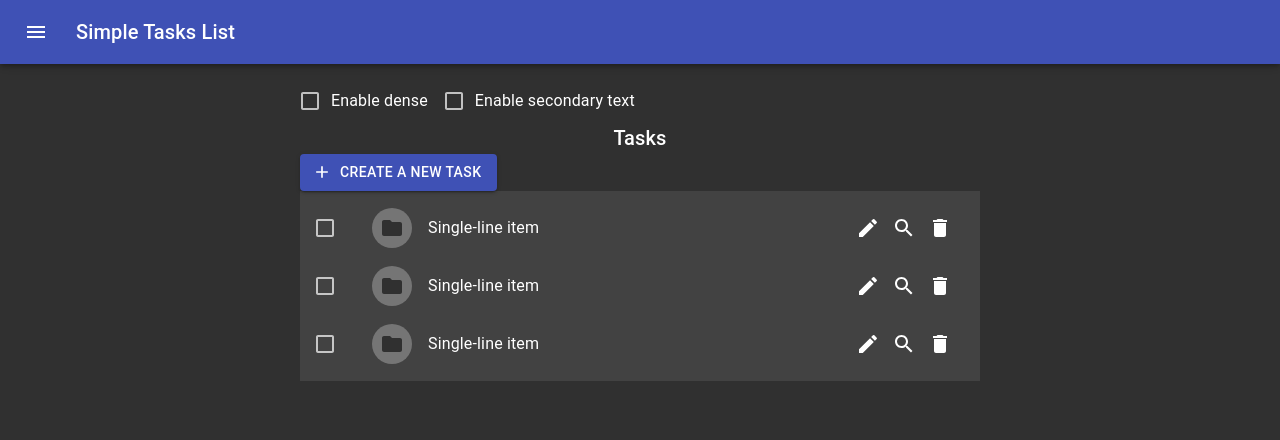
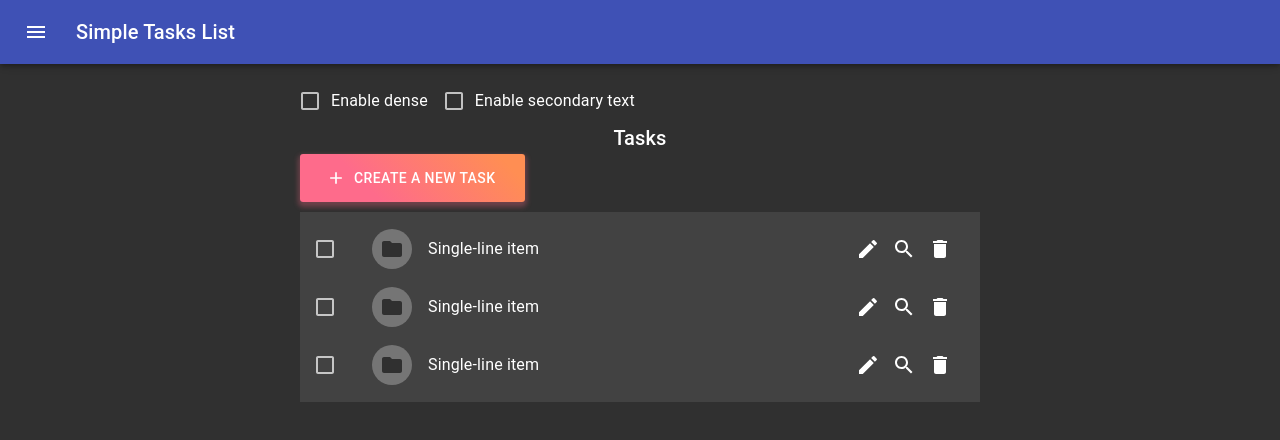
Before and after one commit to WaterlessPiano2/Todos, a React (Create React App) app: page / in a window 1280 px wide. Shown: the top 440 px of the page. Built offline with nearby package versions, Linux system fonts and the light colour scheme.

Commit message:
Experimenting with fancy button styling

```diff
--- a/src/components/TasksList.tsx
+++ b/src/components/TasksList.tsx
@@ -28,13 +28,20 @@ const useStyles = makeStyles((theme) => ({
     margin: "0 auto",
   },
   demo: {
+    marginTop:10,
     backgroundColor: theme.palette.background.paper,
   },
   title: {
     textAlign: "center",
   },
   createButton: {
-    textAlign: "center",
+    background: "linear-gradient(45deg, #FE6B8B 30%, #FF8E53 90%)",
+    border: 0,
+    borderRadius: 3,
+    boxShadow: "0 3px 5px 2px rgba(255, 105, 135, .3)",
+    color: "white",
+    height: 48,
+    padding: "0 30px",
   },
 }));
 
@@ -74,14 +81,13 @@ const TasksList = () => {
         />
       </FormGroup>
       <Grid container justify="space-around" direction="row">
-        <Grid item xs={8}>
+        <Grid item xs={12}>
           <Typography variant="h6" className={classes.title}>
             Tasks
           </Typography>
         </Grid>
         {/* Allign this button to the end */}
       </Grid>
-      <Grid item justify="flex-end" xs={4}>
       <Button
         className={classes.createButton}
         component={Link}
@@ -92,7 +98,6 @@ const TasksList = () => {
       >
         Create a new Task
       </Button>
-      </Grid>
       <div className={classes.demo}>
         <List dense={dense}>
           {generate(
```
Lines whose indentation alone changed are shown as unchanged.
